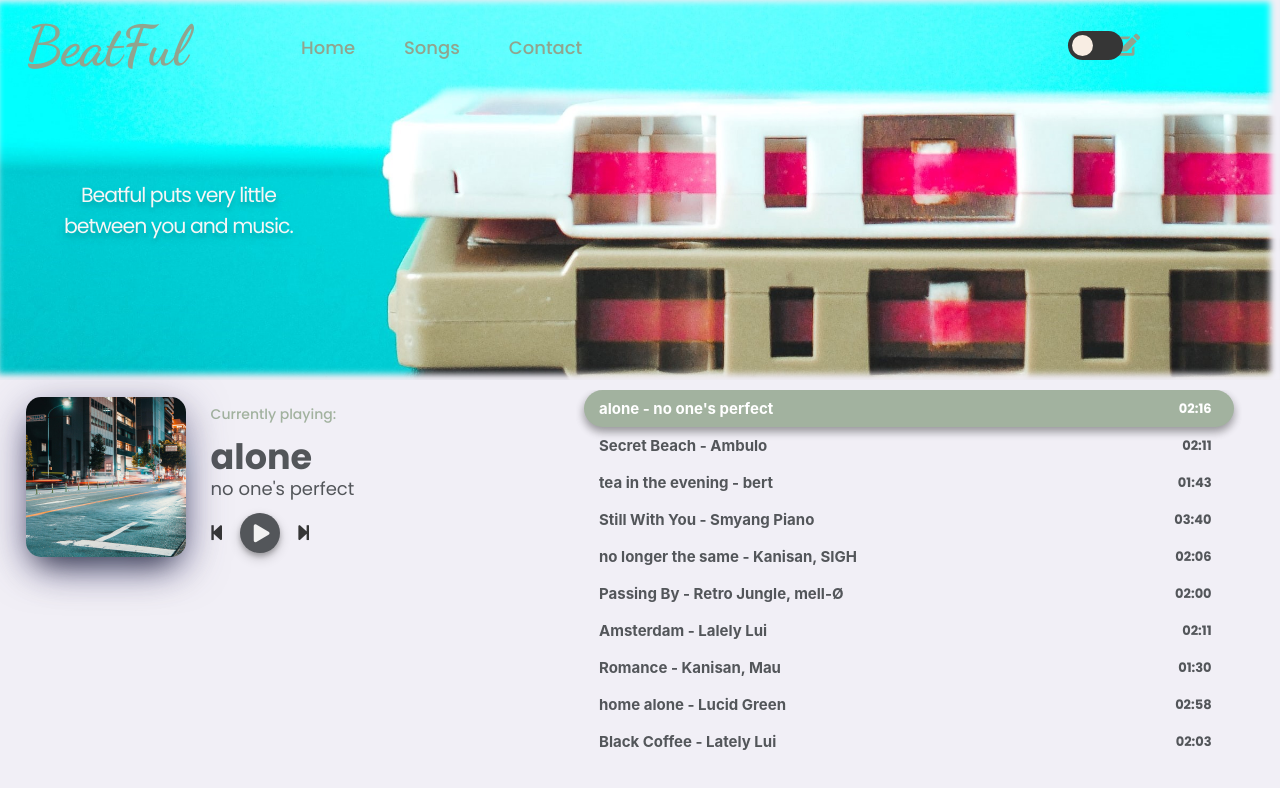
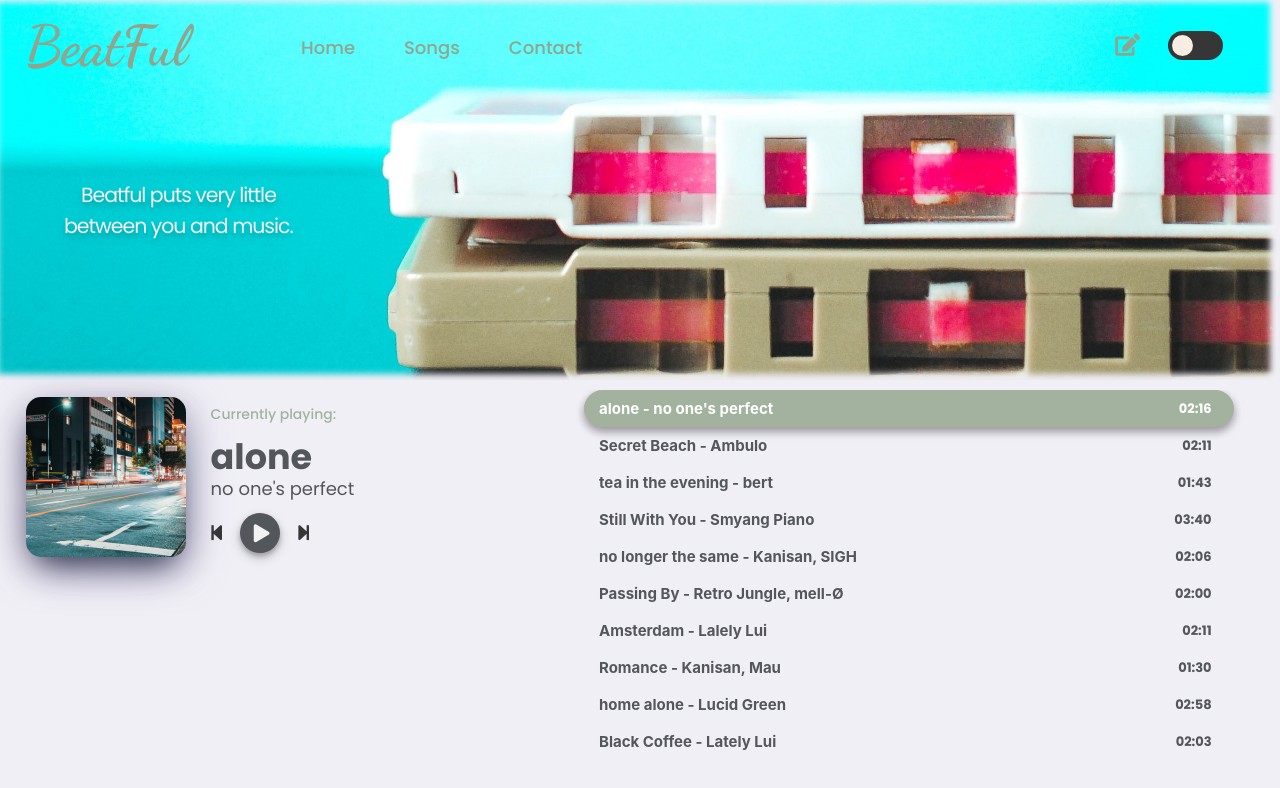
Before and after one commit to mariovida/vue-music-player, a Vue app: page /#/ in a window 1280 px wide. Shown: the top 788 px of the page. Built offline with nearby package versions, Linux system fonts and the light colour scheme.

Commit message:
Add files via upload

```diff
--- a/src/components/Toggle.vue
+++ b/src/components/Toggle.vue
@@ -18,7 +18,7 @@ export default {
 <style>
 .toggle {
   position: relative;
-  left: 50px;
+  left: 150px;
   bottom: -3px;
   display: inline-block;
   width: 55px;
```
